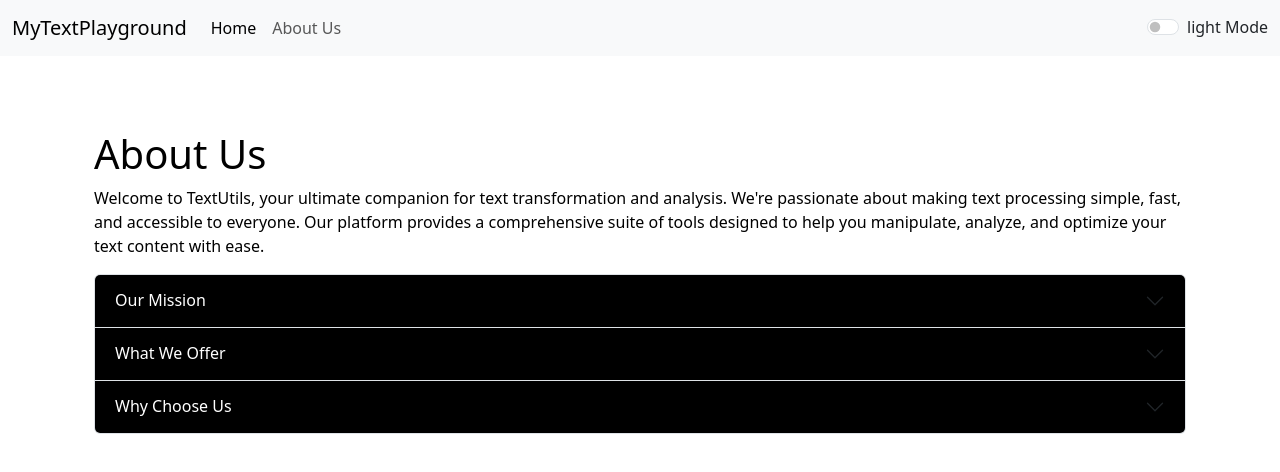
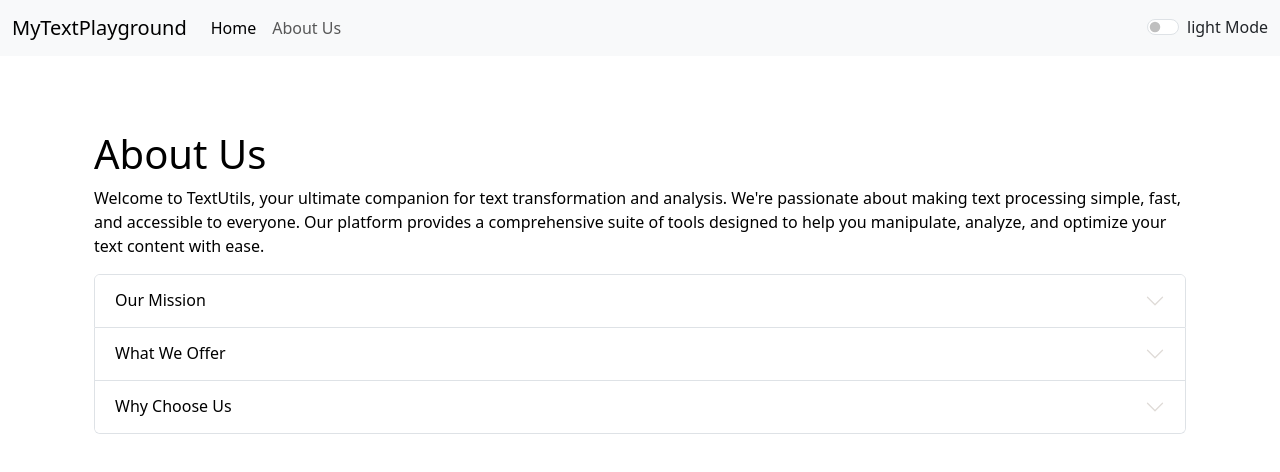
Before and after one commit to Prit-Vadodaria/ReactProjects, a React (Create React App) app in the folder textutils/: page /about in a window 1280 px wide. Shown: the top 472 px of the page. Built offline with nearby package versions, Linux system fonts and the light colour scheme.

Commit message:
updated the index.css and About.js

```diff
--- a/textutils/src/components/About.js
+++ b/textutils/src/components/About.js
@@ -38,7 +38,7 @@ export default function About(props) {
                   type="button"
                   onClick={() => toggleSection('mission')}
                   aria-expanded={openSection === 'mission'}
-                  style={{color: props.mode === 'light' ? 'black' : 'white', background: props.mode === 'light' ? '#fff' : '#212529', filter: props.mode === 'light' ? 'invert(1)' : 'invert(1)'}}
+                  style={{color: props.mode === 'light' ? 'black' : 'white', background: props.mode === 'light' ? '#fff' : '#212529'}}
                 >
                   Our Mission
                 </button>
@@ -64,7 +64,7 @@ export default function About(props) {
                   type="button"
                   onClick={() => toggleSection('offer')}
                   aria-expanded={openSection === 'offer'}
-                  style={{color: props.mode === 'light' ? 'black' : 'white', background: props.mode === 'light' ? '#fff' : '#212529', filter: props.mode === 'light' ? 'invert(1)' : 'invert(1)'}}
+                  style={{color: props.mode === 'light' ? 'black' : 'white', background: props.mode === 'light' ? '#fff' : '#212529'}}
                 >
                   What We Offer
                 </button>
@@ -89,7 +89,7 @@ export default function About(props) {
                   type="button"
                   onClick={() => toggleSection('choose')}
                   aria-expanded={openSection === 'choose'}
-                  style={{color: props.mode === 'light' ? 'black' : 'white', background: props.mode === 'light' ? '#fff' : '#212529', filter: props.mode === 'light' ? 'invert(1)' : 'invert(1)'}}
+                  style={{color: props.mode === 'light' ? 'black' : 'white', background: props.mode === 'light' ? '#fff' : '#212529'}}
                 >
                   Why Choose Us
                 </button>
--- a/textutils/src/index.css
+++ b/textutils/src/index.css
@@ -1,4 +1,4 @@
 .accordion-button::after
 {
-    filter: invert(1);
+    filter: invert(1)
 }
```
